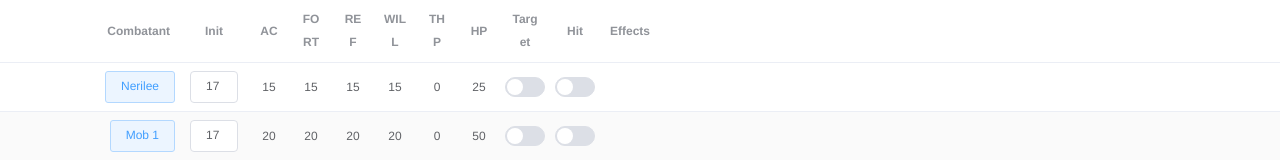
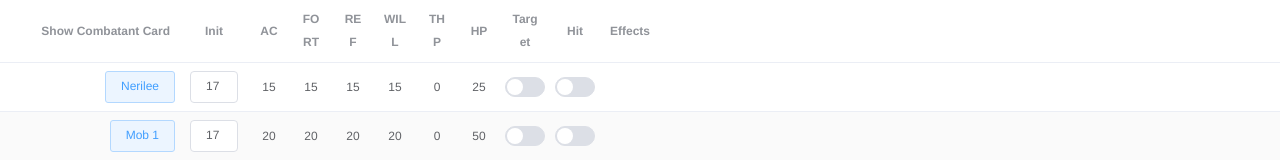
Before and after one commit to dubaua/dmapp, a Vue app: page / in a window 1280 px wide. Shown: the top 160 px of the page. Built offline with nearby package versions, Linux system fonts and the light colour scheme.

Commit message:
clarify card button action

```diff
--- a/src/components/Tracker.vue
+++ b/src/components/Tracker.vue
@@ -9,7 +9,7 @@
       el-table-column(
         fixed="left",
         prop="name",
-        label="Combatant",
+        label="Show Combatant Card",
         width="180",
         align="right")
         template(slot-scope="scope")
```
